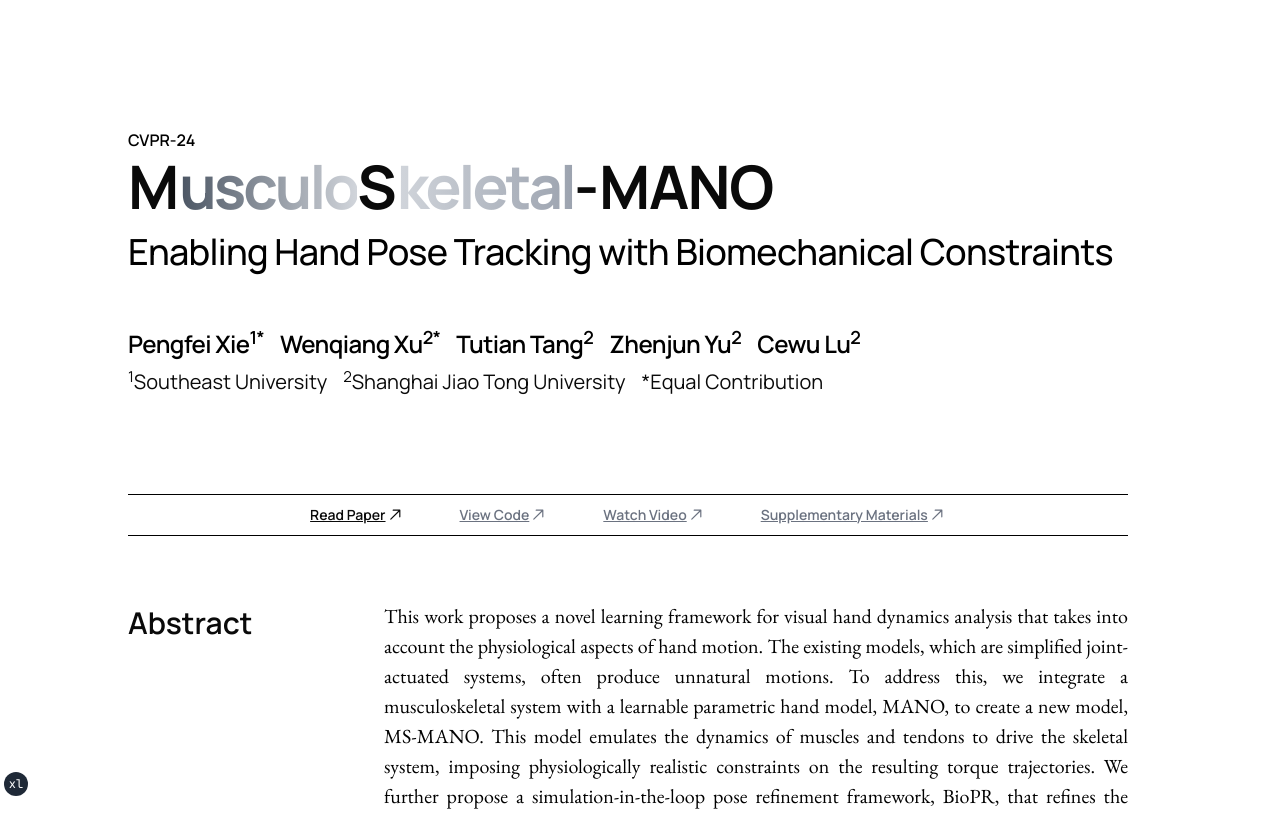
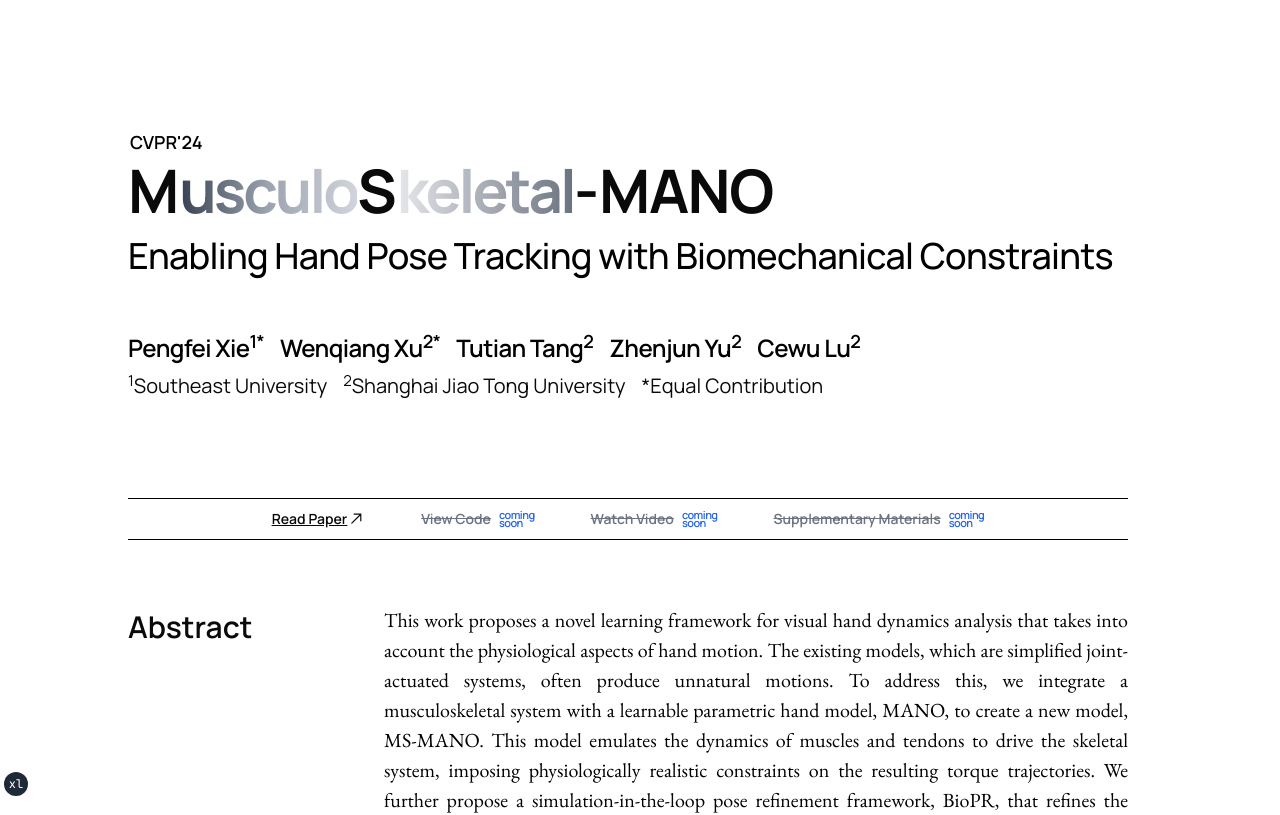
Before and after one commit to panoanx/ms-mano-next, a Next.js app: page / in a window 1280 px wide. Shown: the top 815 px of the page. Built offline with nearby package versions, Linux system fonts and the light colour scheme.

Commit message:
chore: add coming soon

```diff
--- a/app/globals.css
+++ b/app/globals.css
@@ -66,6 +66,11 @@
     --input: 0 0% 14.9%;
     --ring: 0 0% 83.1%;
   }
+
+  ::selection {
+    color: hsl(var(--muted));
+    background: hsl(var(--primary));
+  }
 }
 
 @layer base {
--- a/app/page.tsx
+++ b/app/page.tsx
@@ -12,15 +12,15 @@
           {/* Title */}
           <div>
             <div>
-              <div className="font-semibold text-black">CVPR-24</div>
+              <div className="font-semibold pl-0.5 text-lg text-black">CVPR&apos;24</div>
               <h1 id="title">
                 <div className="text-6xl font-bold mt-1">
                   <span>M</span>
-                  <span className="bg-gradient-to-r from-gray-600 to-gray-300 bg-clip-text text-transparent tracking-tighter">
+                  <span className="bg-gradient-to-r from-gray-700 via-gray-400 to-gray-300 bg-clip-text text-transparent tracking-tighter">
                     usculo
                   </span>
                   <span>S</span>
-                  <span className="bg-gradient-to-r from-gray-300 to-gray-400 bg-clip-text text-transparent tracking-tighter">
+                  <span className="bg-gradient-to-r from-gray-200 to-gray-500 bg-clip-text text-transparent tracking-tighter">
                     keletal
                   </span>
                   <span>-</span>
--- a/components/link-button.tsx
+++ b/components/link-button.tsx
@@ -15,9 +15,8 @@
         variant="ghost"
         disabled={disabled}
         className={cn(
-          "hover:bg-transparent hover:text-gray-500 transition-all",
-          disabled && "cursor-not-allowed text-gray-500"
-          //  "hover:text-neutral-500"
+          "hover:bg-inherit transition-all",
+          disabled && "cursor-not-allowed"
         )}
         asChild
       >
@@ -25,13 +24,24 @@
           href={href}
           className={cn(
             "px-2 py-1 font-semibold text-base inline-flex items-center",
-            "group underline"
-            //   "bg-neutral-50  transition-all border-2 ",
-            // "shadow-[4px_4px_2px_1px_rgba(0,0,0,0.2)] hover:shadow-[2px_2px_1px_2px_rgba(0,0,0,0.2)]"
+            "group underline",
+            disabled
+              ? "pointer-events-none no-underline text-gray-500 hover:text-gray-500"
+              : "hover:drop-shadow-md"
           )}
+          aria-disabled={disabled}
+          tabIndex={disabled ? -1 : 0}
           target="_blank"
         >
+          <div className={cn(disabled ? "line-through" : "underline")}>
             {label}
+          </div>
+          {disabled ? (
+            <div className="ml-2 text-blue-600 text-[11px] tracking-tighter leading-[8px]">
+              <div>coming</div>
+              <div>soon</div>
+            </div>
+          ) : (
             <svg
               width="18"
               height="18"
@@ -40,7 +50,8 @@
               xmlns="http://www.w3.org/2000/svg"
               className={cn(
                 "transition-all ",
-              !disabled && "group-hover:translate-x-0.5 group-hover:-translate-y-0.5"
+                !disabled &&
+                  "group-hover:translate-x-0.5 group-hover:-translate-y-0.5"
               )}
             >
               <path
@@ -51,6 +62,7 @@
                 clipRule="evenodd"
               ></path>
             </svg>
+          )}
         </Link>
       </Button>
     </>
```
Lines whose indentation alone changed are shown as unchanged.
